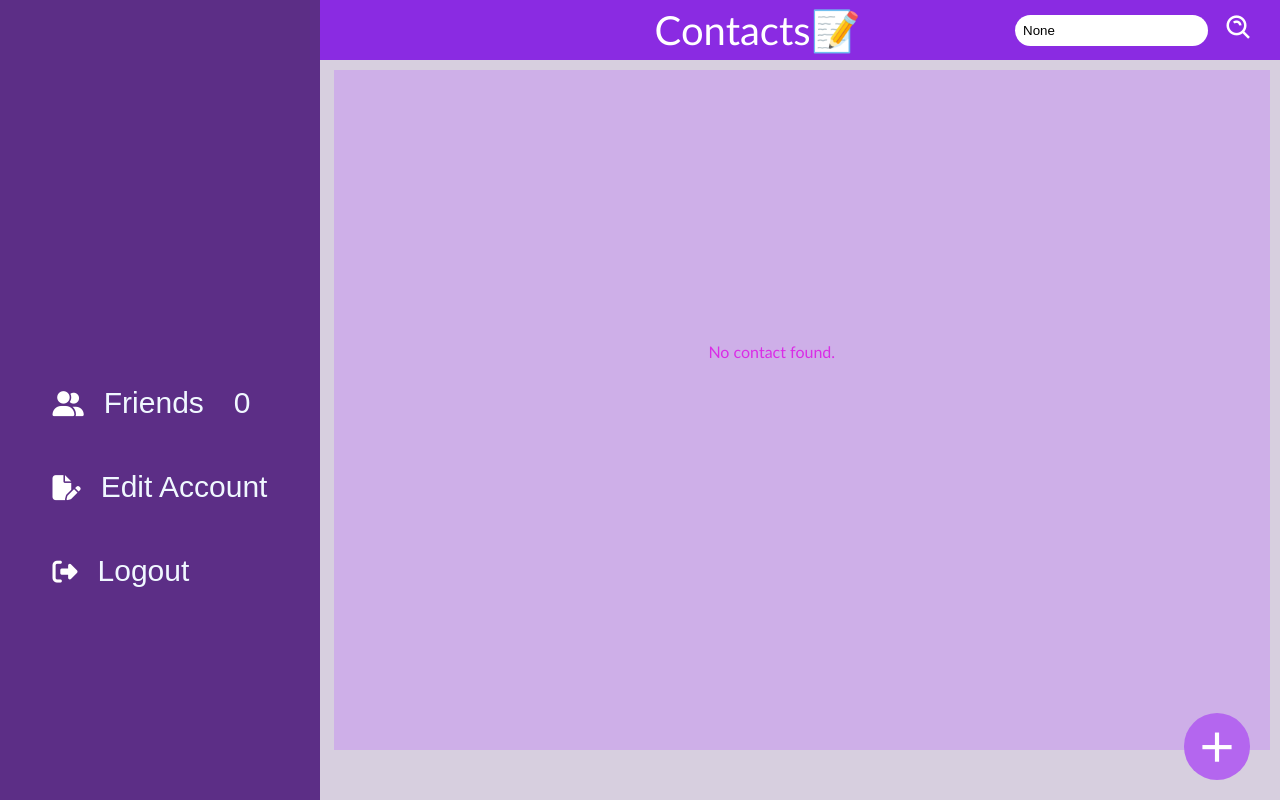
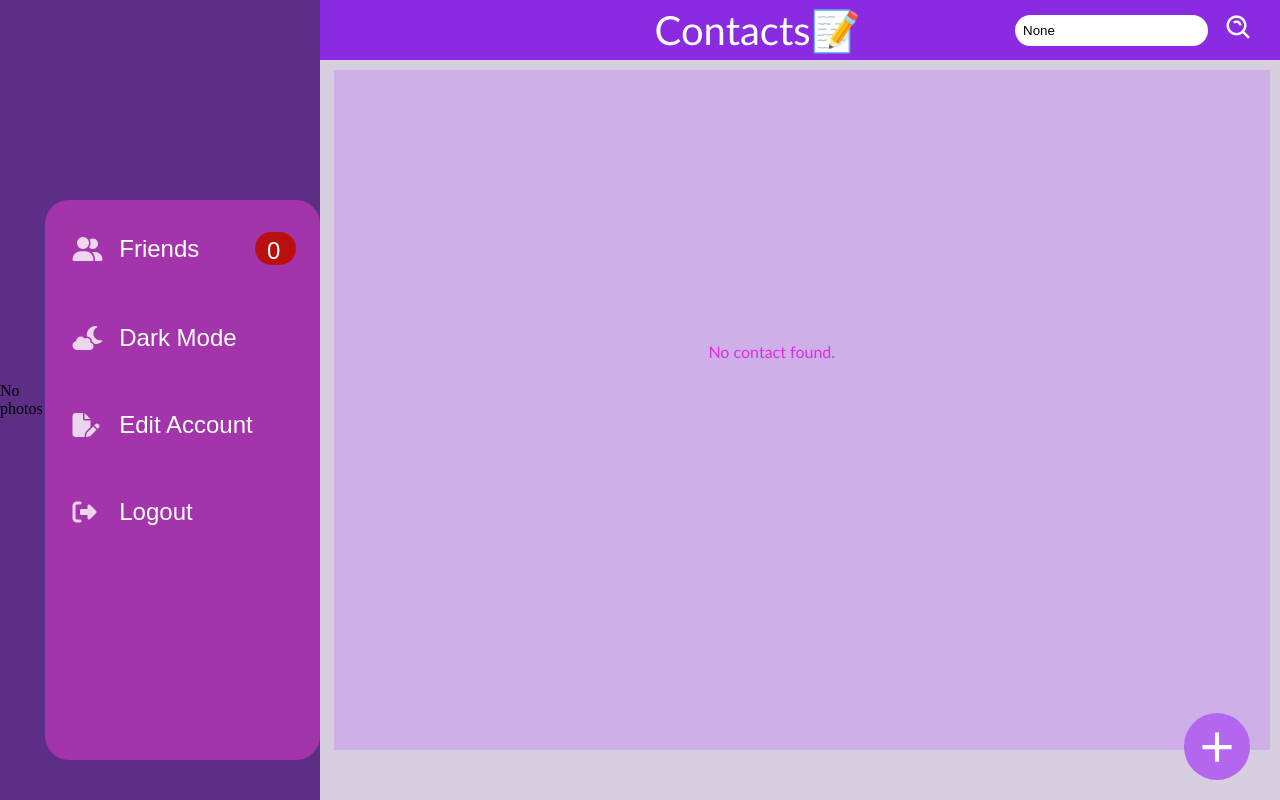
Before and after one commit to Louie0517/flask-contact-book, a Flask app: page / in a window 1280 px wide. Run offline with Flask 3, Linux system fonts and the light colour scheme; the visitor is signed in with stand-in values (Sample User, id 1); data that the repository does not hold is empty.

Commit message:
Just finished the list contact page

```diff
--- a/app.py
+++ b/app.py
@@ -251,7 +251,7 @@
     c.execute("SELECT email, image FROM owners ORDER BY id DESC LIMIT 1")
     owner = c.fetchone()
     con.close()
-    return render_template("index.html", contacts=contacts, contact_count=contact_count, search = search_contact_number, owner=owner)
+    return render_template("index.html", contacts=contacts, contact_count=contact_count, search = search_contact_number, owner=owner, user_email=session.get("email"))
 
 @app.route("/add", methods=["GET", "POST"])
 def add_contact():
--- a/static/style.css
+++ b/static/style.css
@@ -132,6 +132,10 @@
     color: white;
 }
 
+.table-border tr:hover {
+    background-color: rgba(34, 33, 35, 0.338);
+}
+
 #info {
     white-space: nowrap;
     text-align: center;
@@ -142,7 +146,6 @@
 #email {
     white-space: nowrap;
     text-align: justify;
-    text-transform: capitalize;
     padding-left: 5%;
     font-family: 'Trebuchet MS', 'Lucida Sans Unicode', 'Lucida Grande', 'Lucida Sans', Arial, sans-serif;
 }
@@ -221,63 +224,127 @@
     z-index: 600;
 }
 
-.left-bg img {
-    width: 27%;
-    height: 14%;
+.email {
     position: absolute;
-    top: 20%;
-    border-radius: 4em;
+    bottom: 86%;
+    left:37%;
+}
+
+.email span{
+    color: white;
+    font-family: 'Gill Sans', 'Gill Sans MT', Calibri, 'Trebuchet MS', sans-serif;
+}
+
+.user-pic img {
+    width: 23%;
+    height: 13%;
+    position: absolute;
+    border-radius: 9px;
+    right: 67%;
+    bottom: 80%;
     object-fit: cover;
 }
 
 .contact-container {
-    display: flex;
-    flex-direction: column;
-    align-items: flex-start;
-    padding: 20px;
-    gap: 30px;
-}
-
-.contact-count {
-    display: flex;
-    gap: 30px;
-    margin-bottom: 20px;
-     margin-top: 90%;
-}
-
-.contact-count p {
-    font-size: 30px;
-    font-family: sans-serif;
-    color: aliceblue;
-    margin: 0;
-}
-
-.contact-count i {
-    color: white;
-    font-size: 25px;
-    margin-right: 20px;
+            border-radius: 24px;
+            padding: 0;
+            width: 400px;
+            overflow: hidden;
+            background-color: #a434ac;
+            position: relative;
+            top: 10%;
+            height: 70vh;
+            z-index: -10;
         }
 
         .contact-menu {
             display: flex;
             flex-direction: column;
-    gap: 30px;
+            padding: 1rem 0;
+            gap: 27px;
+            margin-top: 0;
+        }
+
+        .contact-menu > div {
+            transition: all 0.2s ease;
         }
 
         .contact-menu a {
-    font-size: 30px;
+            display: flex;
+            align-items: center;
+            justify-content: space-between;
+            padding: 1rem 1.5rem;
+            text-decoration: none;
+            color: white;
+            border-radius: 0;
+            background: transparent;
+            border: none;
+            transition: all 0.2s ease;
+            font-weight: 400;
+            font-size: 1.5rem;
             font-family: sans-serif;
-    color: aliceblue;
-    text-decoration: none;
-    margin-bottom: 20px;
+            border-left: 3px solid transparent;
+        }
+
+        .contact-menu a:hover {
+            background: rgba(242, 234, 249, 0.354);
+            color: white;
+            border-radius: 1em;
+        }
+
+        .contact-menu .left-content {
+            display: flex;
+            align-items: center;
         }
 
         .contact-menu i {
-    color: white;
-    font-size: 25px;
-    margin-right: 20px;
+            margin-right: 1.8rem;
+            font-size: 1.5rem;
+            width: 18px;
+            text-align: center;
+            opacity: 0.8;
         }
 
+        #con {
+            background-color: rgb(187, 15, 15);
+            width: 29px;
+            height: 28px;
+            border-radius: 1em;
+            padding-left: 12px;
+            padding-top: 5px;
+        }
+
+        .friends a:hover {
+            background: rgba(242, 234, 249, 0.354);
+            color: white;
+        }
+
+        .edit a:hover i,
+        .logout a:hover i,
+        .friends a:hover i {
+            opacity: 1;
+        }
+
+        .logout a:hover {
+            color: white;
+            background: rgba(242, 234, 249, 0.354);
+        }
+
+        .contact-menu span {
+            font-size: 1.5rem;
+            font-family: sans-serif;
+        }
+
+        @media (max-width: 480px) {
+            .contact-container {
+                margin: 1rem;
+                padding: 1.5rem;
+            }
+
+            .contact-menu a {
+                padding: 0.8rem 1rem;
+            }
+        }
 
 .no-contact-message {
     position: absolute;
@@ -287,7 +354,3 @@
     color: #da2de6;
     font-family: 'Gill Sans', 'Gill Sans MT', Calibri, 'Trebuchet MS', sans-serif;
 }
-
-#icon {
-    float: left;
-}
--- a/templates/index.html
+++ b/templates/index.html
@@ -14,28 +14,57 @@
         <nav>
             <a href="#">Contacts📝</a>
             <form id="search-form" action="{{ url_for('list_contacts') }}" method="get">
-                <input type="text" name="search" value="{{ request.args.get('search' or '') }}" id="search-input" placeholder="Search by phone number" autocomplete="off">
+                <input type="text" name="search" value="{{ request.args.get('search'or '') }}" id="search-input" placeholder="{{ search or 'Search by phone number' }}" autocomplete="off">
                 <button type="submit" title="Search Contact"><i class='bx bx-search-alt'></i></button>
             </form>
         </nav>
     </div>
-
     <div class="left-bg">
-        {% if owner %}
+            <div class="user-pic">
                     {% if owner[1] %}
                         <img src="{{ url_for('static', filename='owners_uploads/' + owner[1])}}" alt="Owner Photo">
+                <div class="email">
+                    <span> {{ user_email }}</span>
+                </div>
                     {% else %}
                         <p>No photos</p>
                     {% endif %}
-        {% endif %}
+            </div>
        <div class="contact-container">
-             <div class="contact-count">
-                <p> <i class="fa-solid fa-user-group"></i>Friends</p>
-                <p>{{ contact_count }}</p>
+        <div class="contact-menu">
+            <div class="friends">
+                <a href="#friends">
+                    <div class="left-content">
+                        <i class="fa-solid fa-user-group"></i>
+                        <span>Friends</span>
                     </div>
-            <div class="contact-menu">
-            <a href="{{ url_for('edit_account') }}"><i class="fa-solid fa-file-pen"></i>Edit Account</a>
-            <a href="{{ url_for('logout') }}"><i class="fa-solid fa-right-from-bracket"></i>Logout</a>
+                     <span id="con">{{ contact_count }}</span>
+                </a>
+            </div>
+            <div class="dark-mode">
+                <a href="#Darkmode">
+                <div class="left-content">
+                    <i class="fa-solid fa-cloud-moon"></i>
+                    <span>Dark Mode</span>
+                </div>
+                </a>
+            </div>
+            <div class="edit">
+                <a href="{{ url_for ('edit_account')}}">
+                    <div class="left-content">
+                        <i class="fa-solid fa-file-pen"></i>
+                        <span>Edit Account</span>
+                    </div>
+                </a>
+            </div>
+            <div class="logout">
+                <a href="#logout">
+                    <div class="left-content">
+                        <i class="fa-solid fa-right-from-bracket"></i>
+                        <span>Logout</span>
+                    </div>
+                </a>
+            </div>
         </div>
     </div>
         </div>
```
Lines whose indentation alone changed are shown as unchanged.
